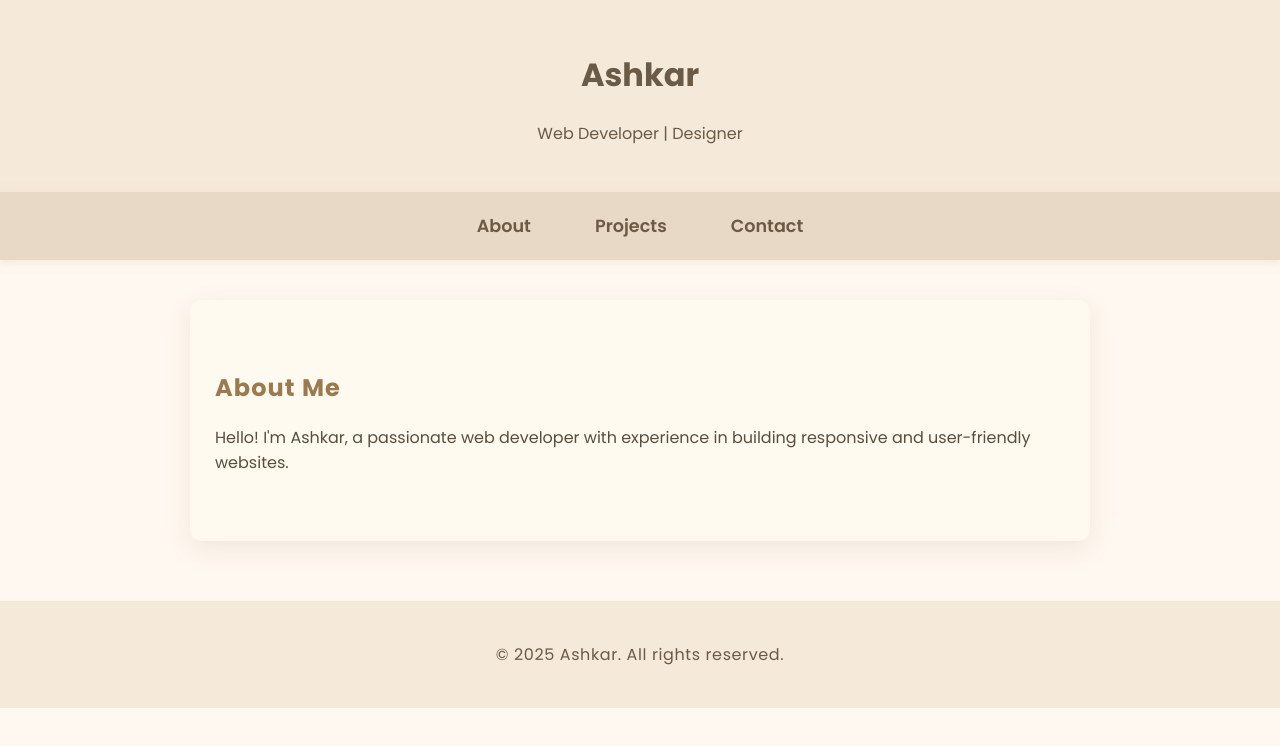
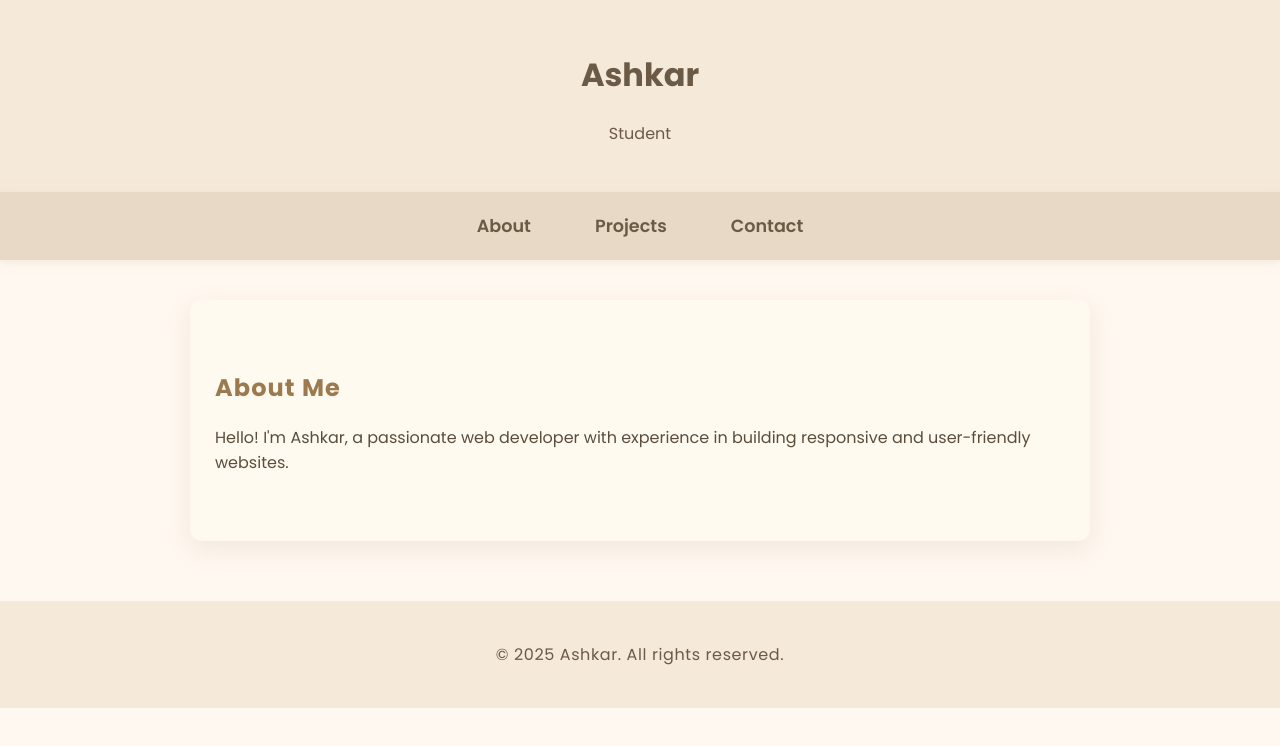
Before and after one commit to ashkar765-del/nm, a plain HTML site: page index.html in a window 1280 px wide. Drawn offline with Linux system fonts and the light colour scheme.

Commit message:
Update index.html

```diff
--- a/index.html
+++ b/index.html
@@ -123,7 +123,7 @@
 
   <header>
     <h1>Ashkar</h1>
-    <p>Web Developer | Designer </p>
+    <p> Student </p>
   </header>
 
   <nav>
```
